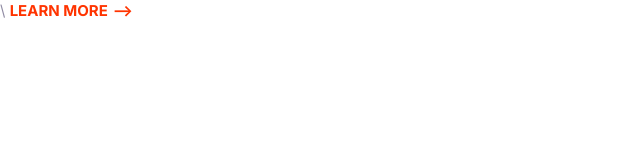
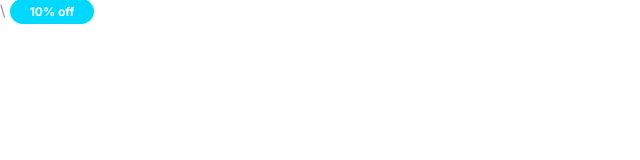
Before and after one commit to kiestonguidry/Flagstaff-Boulders, a plain HTML site: page index.html in a window 1280 px wide. Shown: the whole page, without its empty margins (0-640 px from the left). Drawn offline with Linux system fonts and the light colour scheme.

Commit message:
Created badges

```diff
--- a/css/styles.css
+++ b/css/styles.css
@@ -82,3 +82,36 @@ a {
     font-size: 1.5rem;
   }
 }
+
+/* Badges */
+.badge {
+  border-radius: 20px;
+  font-size: 2rem;
+  font-weight: bold;
+  padding: 0.5rem 2rem;
+  white-space: nowrap;
+}
+
+.badge--primary {
+  background: var(--color-primary);
+  color: #fff;
+}
+
+.badge--secondary {
+  background: var(--color-secondary);
+  color: #fff;
+}
+
+.badge--small {
+  font-size: 1.6rem;
+}
+
+@media screen and (min-width: 1024px) {
+  .badge {
+    font-size: 1.5rem;
+  }
+
+  .badge--small {
+    font-size: 1.2rem;
+  }
+}
--- a/index.html
+++ b/index.html
@@ -7,11 +7,11 @@
     <title>Document</title>
     <link rel="preconnect" href="https://fonts.googleapis.com">
 <link rel="preconnect" href="https://fonts.gstatic.com" crossorigin>
-<link href="https://fonts.googleapis.com/css2?family=Inter:wght@400;700&display=swap" rel="stylesheet">
+<link href="https://fonts.googleapis.com/css2?family=Inter:wght@400;600;700&display=swap" rel="stylesheet">
     <link rel="stylesheet" href="css/normalize.css">\
     <link rel="stylesheet" href="css/styles.css">
 </head>
 <body>
- <a href="#"class="link-arrow">Learn More</a>
+ <span class="badge badge--secondary badge--small">10% off</span>
 </body>
 </html></div>
```
Also changed, not shown: css/Components/bages.html (added, +3 -0 lines).
